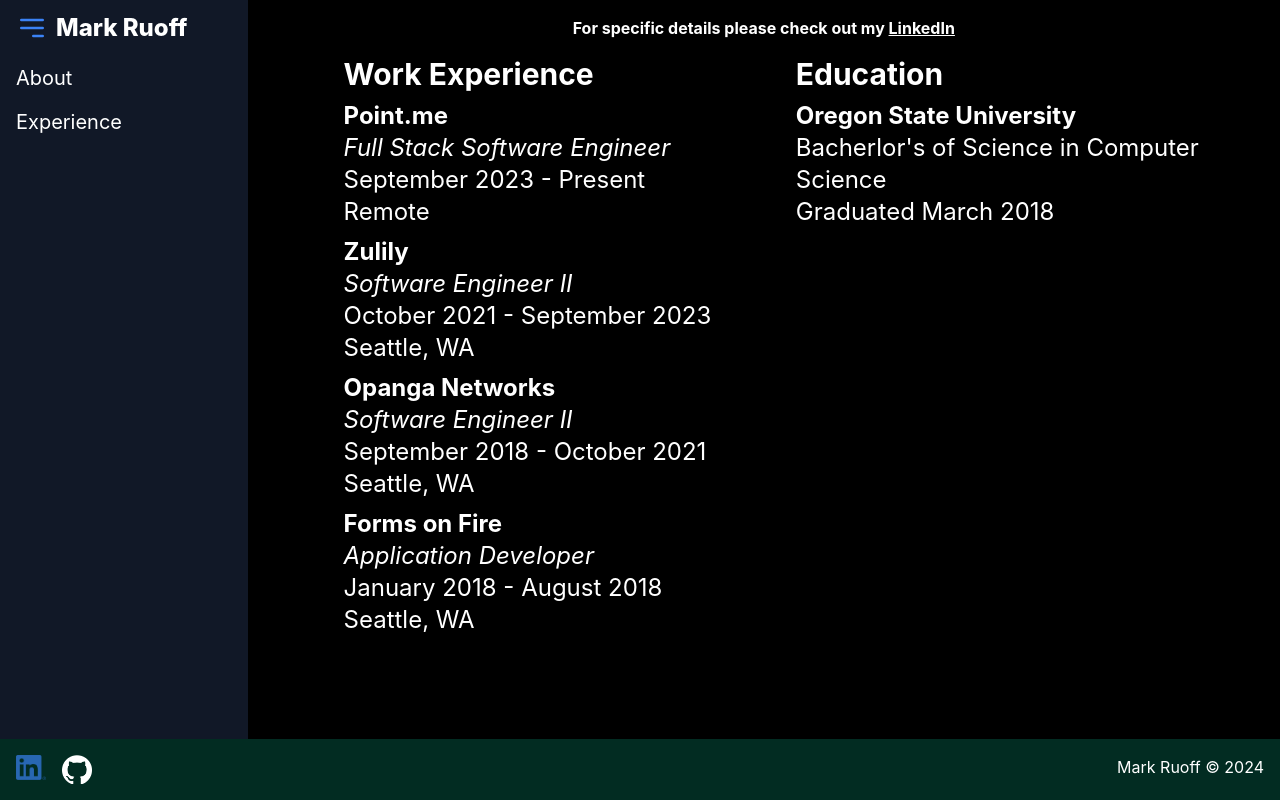
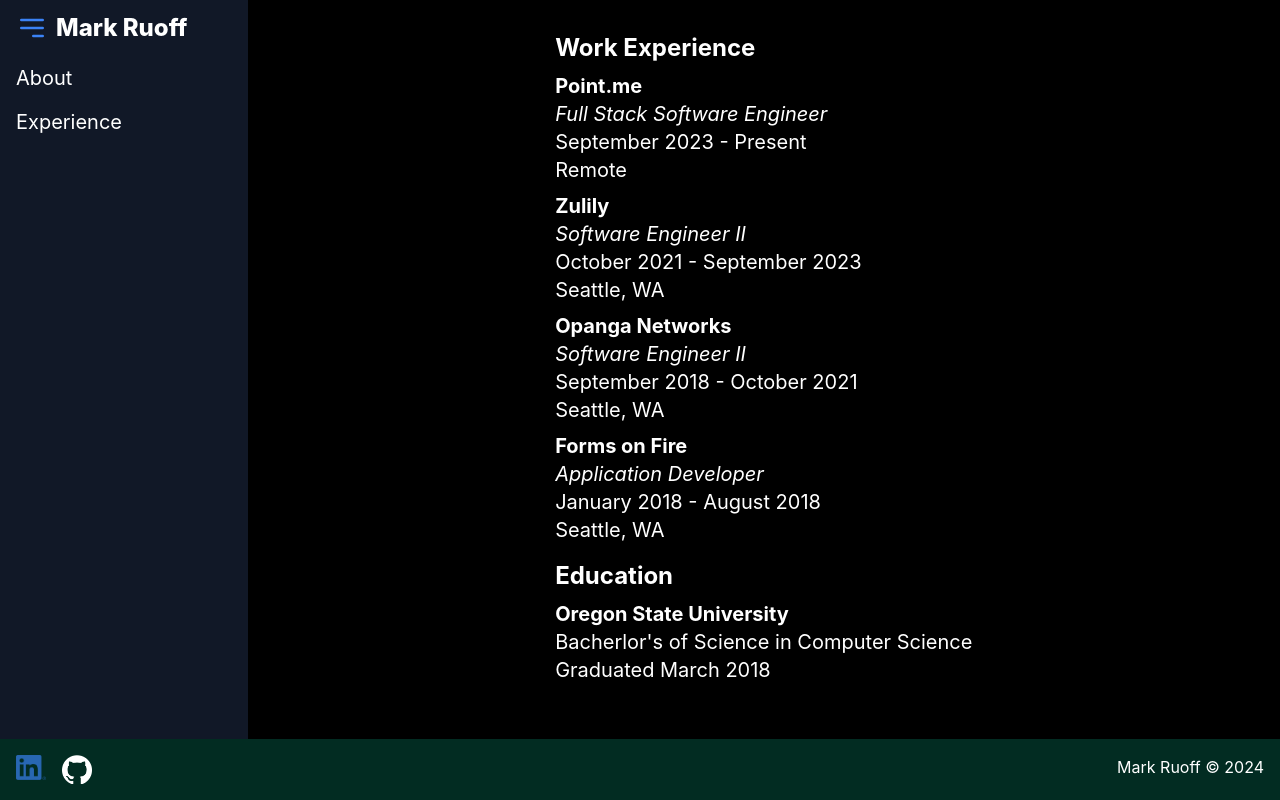
Before and after one commit to mrkruoff/personal_site, a React (Create React App) app: page / in a window 1280 px wide. Both pictures are taken after a click on the element "Experience". Built offline with nearby package versions, Linux system fonts and the light colour scheme.

Commit message:
Some more formatting changes and adding tests

```diff
--- a/src/App.js
+++ b/src/App.js
@@ -6,7 +6,7 @@
 const App = () => {
   const [page, setPage] = useState("about");
   return (
-    <div className="flex md:h-screen bg-black">
+    <div data-testid="page" className="flex md:h-screen bg-black">
       <Sidebar setPage={setPage} />
       <Body page={page} />
     </div>
--- a/src/components/about.jsx
+++ b/src/components/about.jsx
@@ -2,15 +2,13 @@
 
 const About = () => {
   return (
-    <div>
+    <div data-testid="about-component" className="h-max mb-8">
       <img
         src={me}
         alt="Mark Ruoff"
-        class="object-scale-down float-right"
-        width="300"
-        height="300"
+        className="object-scale-down float-right h-20 w-20 md:h-56 md:w-56"
       />
-      <div className="space-y-16 md:text-3xl text-pretty">
+      <div className=" space-y-4 md:space-y-8 text-s md:text-xl text-pretty">
         <p>
           Hi my name is <strong>Mark Ruoff</strong> a seasoned software
           developer with extensive full-stack expertise. Graduating in 2018 with
--- a/src/components/body.jsx
+++ b/src/components/body.jsx
@@ -4,7 +4,7 @@
 
 function Body({ page }) {
   return (
-    <div className="p-4 md:h-full text-white w-5/6">
+    <div data-testid="body" className="p-4 md:h-full text-white w-5/6">
       {page === "about" && <About />}
       {page === "experience" && <Experience />}
       <Footer />
--- a/src/components/connenctions.jsx
+++ b/src/components/connenctions.jsx
@@ -3,12 +3,12 @@
 
 function Connenctions() {
   return (
-    <span class="flex flex-row space-x-4">
+    <span className="flex flex-row space-x-4">
       <a href="https://www.linkedin.com/in/mark-ruoff-63624044/">
         <img
           src={li}
           alt="LinkedIn"
-          class="object-scale-down"
+          className="object-scale-down"
           width="30"
           height="30"
         />
@@ -17,7 +17,7 @@
         <img
           src={git}
           alt="Github"
-          class="object-scale-down"
+          className="object-scale-down"
           width="30"
           height="30"
         />
--- a/src/components/education.jsx
+++ b/src/components/education.jsx
@@ -1,10 +1,10 @@
 const Education = () => {
   return (
     <div className="space-y-2">
-      <h1 className="text-3xl">
+      <h1 className="md:text-2xl">
         <strong>Education</strong>
       </h1>
-      <div className="text-2xl">
+      <div className="md:text-xl">
         <h3>
           <strong>Oregon State University</strong>
         </h3>
--- a/src/components/experience.jsx
+++ b/src/components/experience.jsx
@@ -1,53 +1,19 @@
 import WorkExperience from "./workExperience";
 import Education from "./education";
-// function Experience() {
-//   return (
-//     <>
-//       <strong className="flex justify-center mr-32">
-//         For specific details please check out my&nbsp;
-//         <a
-//           className="underline"
-//           href="https://www.linkedin.com/in/mark-ruoff-63624044/"
-//         >
-//           LinkedIn
-//         </a>
-//       </strong>
-//       <div className="sm:flex sm:flex-row sm:mt-4 sm:m-4">
-//         <div className="w-full sm:w-1/2 ml-16">
-//           <WorkExperience />
-//         </div>
-//         <div className="w-full sm:w-1/2">
-//           <Education />
-//         </div>
-//       </div>
-//     </>
-//   );
-// }
-// export default Experience;
 
 function Experience() {
   return (
-    <>
-      <div className="">
-        <strong className="flex justify-center mr-32 w-full">
-          For specific details please check out my&nbsp;
-          <a
-            className="underline"
-            href="https://www.linkedin.com/in/mark-ruoff-63624044/"
-          >
-            LinkedIn
-          </a>
-        </strong>
-        <div className="flex flex-row mt-4 m-4 ">
-          <div className="w-1/2 ml-16">
-            <WorkExperience />
-          </div>
-          <div className="w-1/2 ">
-            <Education />
-          </div>
+    <div datatest-id="experience-component" className="flex justify-center">
+      <div className="flex flex-col  mt-4 m-4 ">
+        <div className="w-full">
+          <WorkExperience />
+        </div>
+        <div className="w-full mt-4">
+          <Education />
         </div>
       </div>
-    </>
+    </div>
   );
 }
+
 export default Experience;
--- a/src/components/experienceCard.jsx
+++ b/src/components/experienceCard.jsx
@@ -1,6 +1,6 @@
 const ExperienceCard = ({ company, position, duration, location }) => {
   return (
-    <div className="md:text-2xl">
+    <div className="md:text-xl">
       <h3>
         <strong>{company}</strong>
       </h3>
--- a/src/components/footer.jsx
+++ b/src/components/footer.jsx
@@ -4,10 +4,13 @@
   var year = new Date().getFullYear();
 
   return (
-    <footer className="absolute flex flex-row justify-between inset-x-0 md:bottom-0 bg-emerald-950  md:p-4">
+    <footer
+      data-testid="footer-component"
+      className="absolute flex flex-row justify-between inset-x-0 bottom-0 bg-emerald-950  md:p-4"
+    >
       {" "}
       <Connenctions />
-      <div class="text-center text-white">
+      <div className="text-center text-white">
         <p>Mark Ruoff &copy; {year}</p>
       </div>
     </footer>
--- a/src/components/sidebar.jsx
+++ b/src/components/sidebar.jsx
@@ -8,7 +8,10 @@
   };
 
   return (
-    <div className="bg-gray-900 text-white w-64 h-auto flex flex-col w-1/6">
+    <div
+      data-testid="sidebar"
+      className="bg-gray-900 text-white w-64 h-auto flex flex-col w-1/6"
+    >
       <div className="flex items-center space-x-2 px-4 py-3">
         <svg
           xmlns="http://www.w3.org/2000/svg"
--- a/src/components/workExperience.jsx
+++ b/src/components/workExperience.jsx
@@ -3,7 +3,7 @@
 const workExperience = () => {
   return (
     <div className="flex flex-col space-y-2">
-      <h1 className="text-3xl">
+      <h1 className="md:text-2xl">
         <strong>Work Experience</strong>
       </h1>
       <ExperienceCard
```
Also changed, not shown: 2 other files (tests, documents, lock files or other folders).
